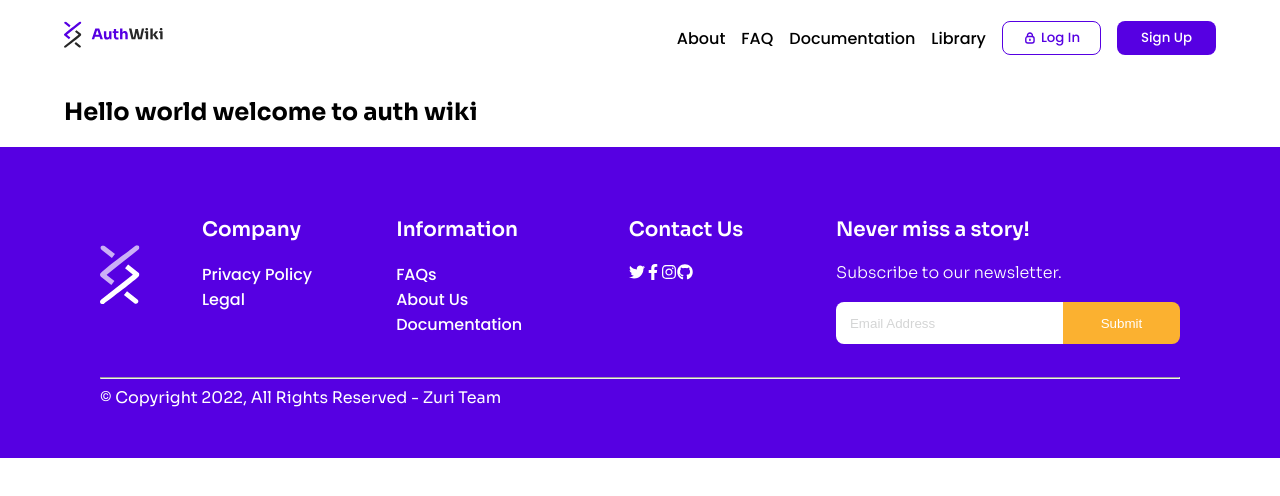
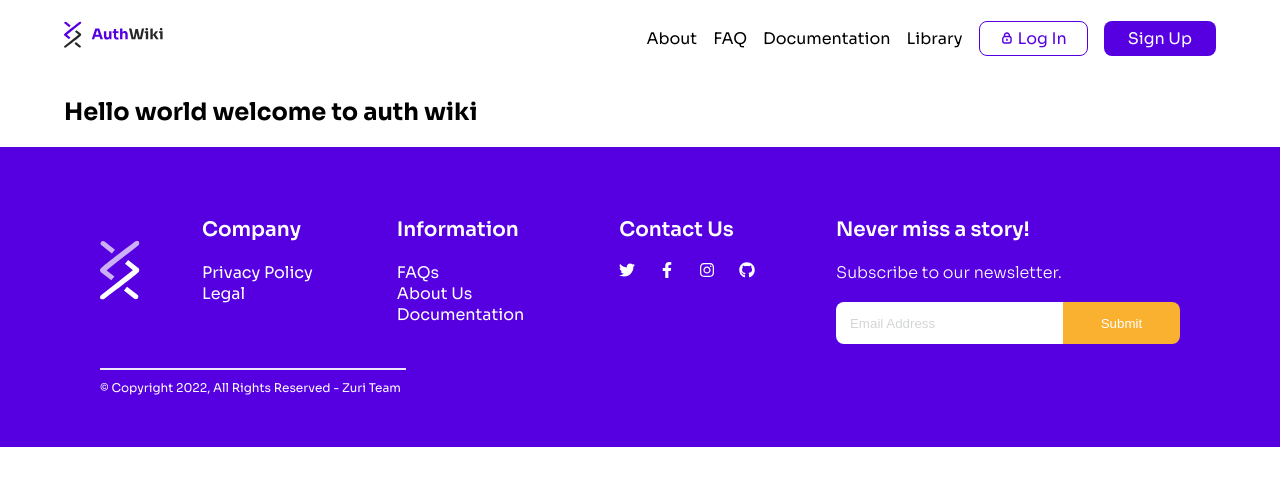
Before and after one commit to zuri-training/auth_wiki_team_1_project, a Next.js app in the folder frontend/: page / in a window 1280 px wide. Shown: the top 496 px of the page. Built offline with nearby package versions, Linux system fonts and the light colour scheme.

Commit message:
Update globals.css

```diff
--- a/frontend/src/styles/globals.css
+++ b/frontend/src/styles/globals.css
@@ -40,8 +40,14 @@ body {
 a {
   color: inherit;
   text-decoration: none;
-  font-weight: 500;
-  font-family: "Poppins", sans-serif;
+  font-weight: 400;
+  font-family: 'Sora', sans-serif;
+  font-size: 16px;
+
+
+
+  /* font-weight: 500;
+  font-family: "Poppins", sans-serif; */
 }
 
 ul {
@@ -50,6 +56,8 @@ ul {
 }
 ul li {
   list-style-type: none;
+
+
 }
 
 .container {
@@ -83,4 +91,21 @@ ul li {
 
 .flex {
   display: flex;
+  gap: 24px;
 }
+
+.line{
+  width: 306px;
+  height: 0px;
+  margin-bottom: 8px;
+}
+
+hr{
+  border: 1px solid #EEE6FC;
+}
+
+.foooter_bottom_text{
+  font-size: 12px;
+  font-weight: 400;
+  font-family: 'Sora', sans-serif;
+}
```
